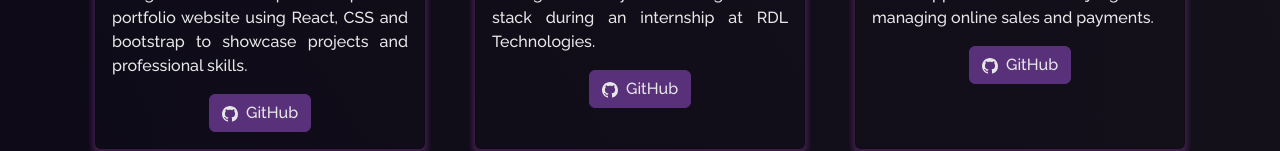
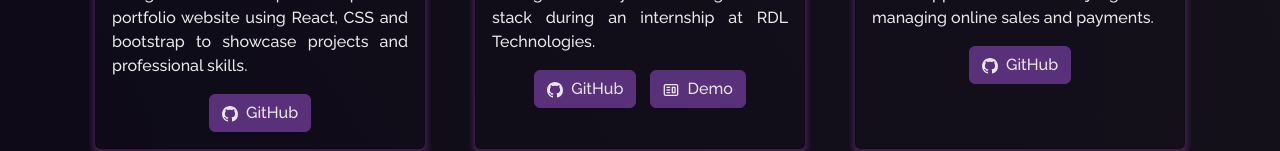
Before and after one commit to salahaKA/MyPortfolio, a React (Create React App) app in the folder portfolio/: page /project in a window 1280 px wide. Shown: the part 649-800 px from the top of the page. Built offline with nearby package versions, Linux system fonts and the light colour scheme.

Commit message:
project update

```diff
--- a/portfolio/src/components/Projects/Projects.js
+++ b/portfolio/src/components/Projects/Projects.js
@@ -43,8 +43,8 @@ function Projects() {
               isBlog={false}
               title="Digital Check Sheet (2024)"
               description="Developed a Digital Check Sheet Management System using MERN stack during an internship at RDL Technologies."
-              ghLink="https://github.com/salahaKA/checklist.git"
-              demoLink=""
+              ghLink=""
+              demoLink="https://salahaka.github.io/MyPortfolio/"
             />
           </Col>
 
```
